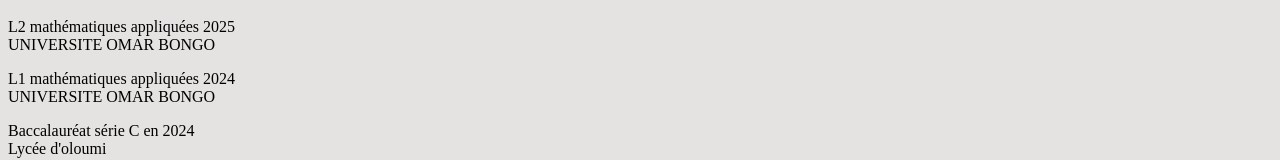
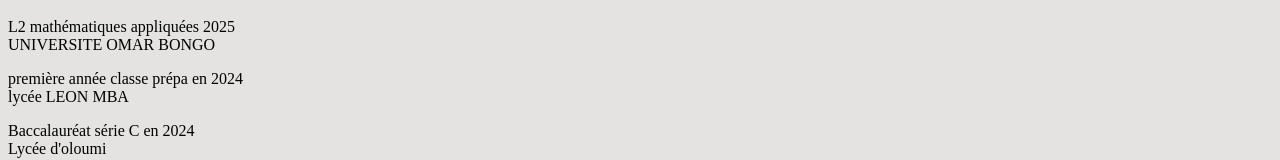
Before and after one commit to chrislanwarric/chrislanwarric2.com, a plain HTML site: page index.html in a window 1280 px wide. Shown: the part 1156-1316 px from the top of the page. Drawn offline with Linux system fonts and the light colour scheme.

Commit message:
Update index.html

```diff
--- a/index.html
+++ b/index.html
@@ -49,7 +49,7 @@
 				<h2>FORMATION </h2>
 				<p>L3 mathématiques appliquées 2026 <br> UNIVERSITE OMAR BONGO</p>
 				<p>L2 mathématiques appliquées 2025 <br> UNIVERSITE OMAR BONGO</p>
-				<p>L1 mathématiques appliquées 2024 <br> UNIVERSITE OMAR BONGO</p>
+				<p>première année classe prépa en 2024 <br> lycée LEON MBA</p>
 				<P>Baccalauréat série C en 2024<br>Lycée d'oloumi</p>
 				<p>Brevet d'études du premier cycle en 2021<br> NOTRE DAME DE LA MERCI</p>
 				<hr>
```
